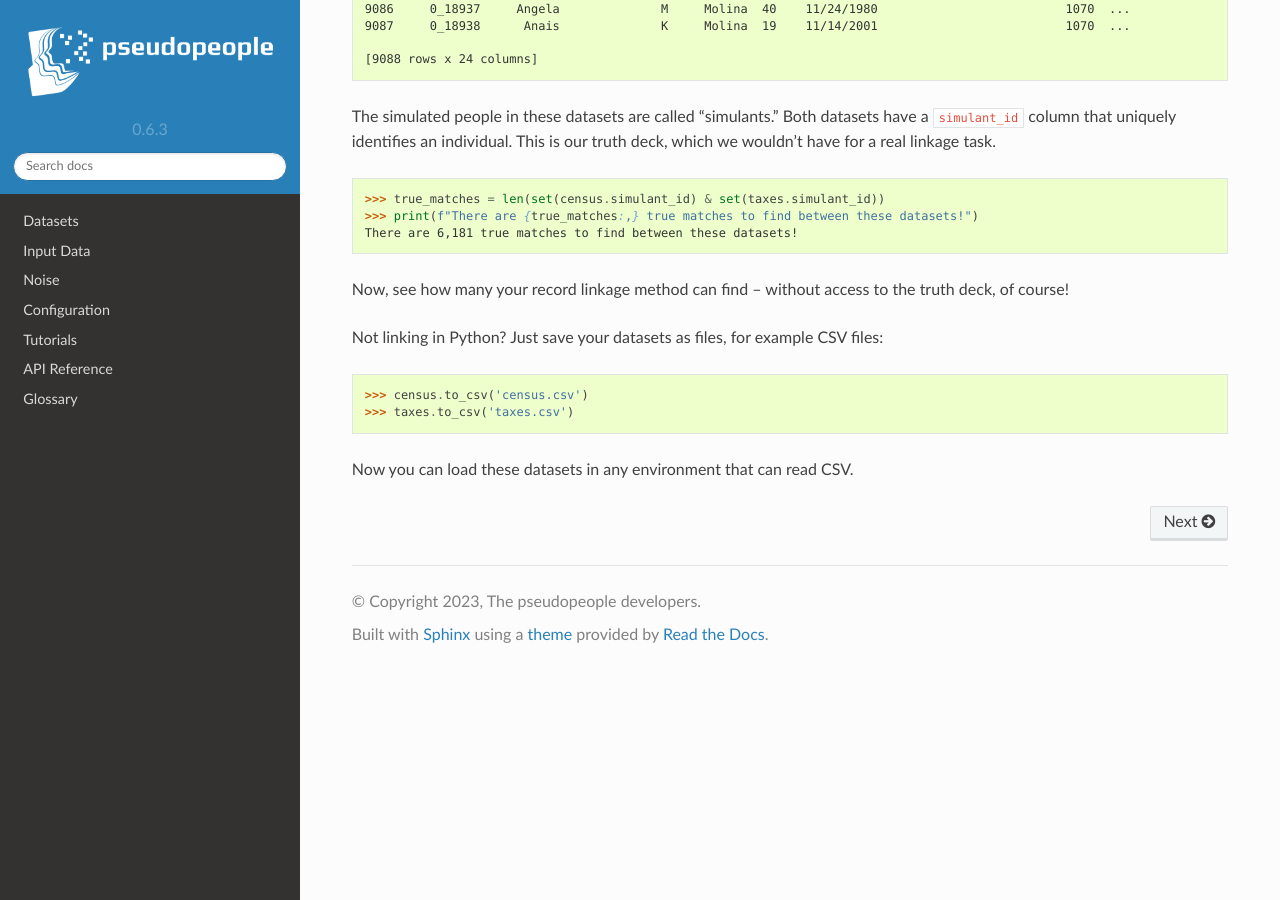
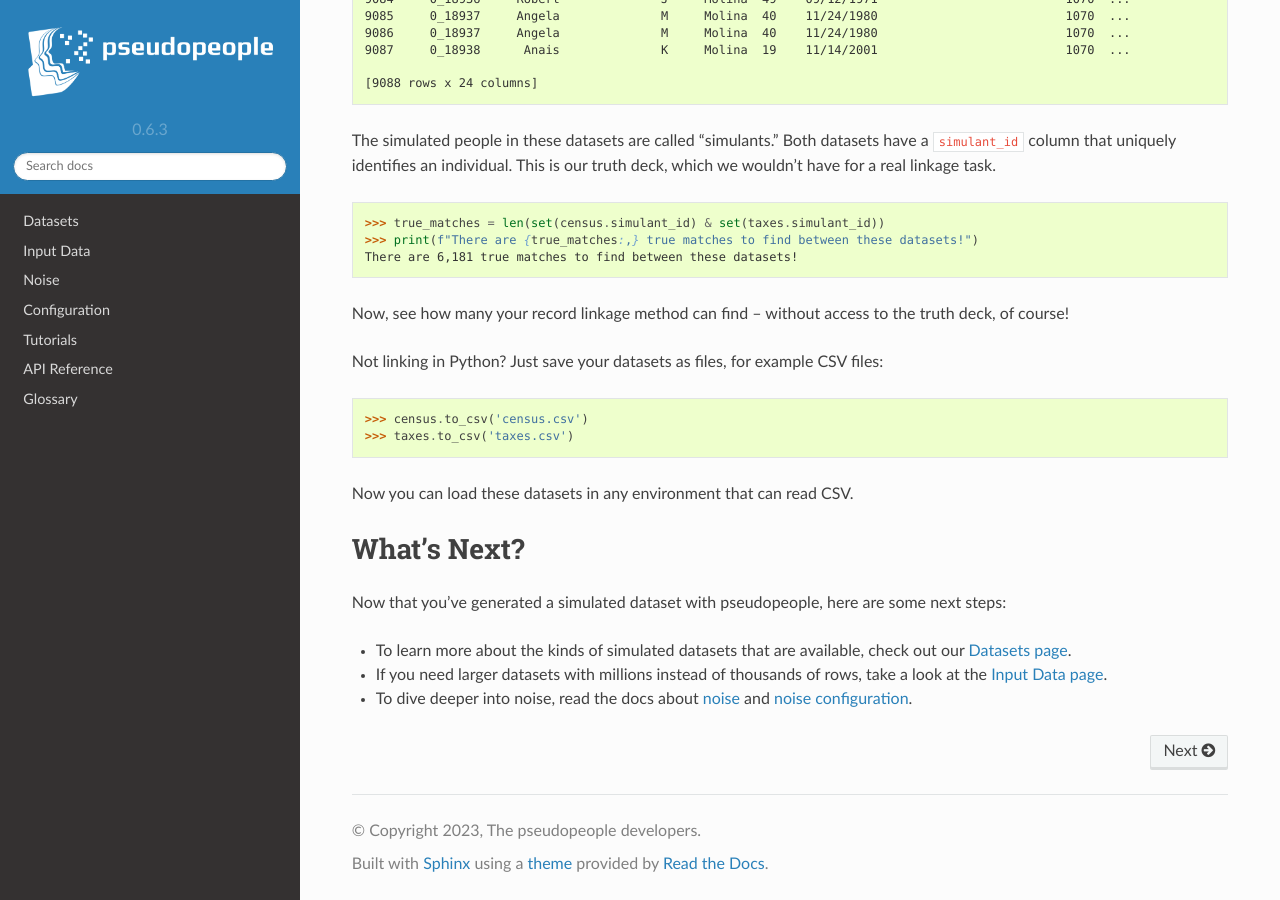
Before and after one commit to ihmeuw/pseudopeople, a Sphinx documentation site: the page built from docs/source/index.rst, in a window 1280 px wide and 900 px high, scrolled down 2000 px. Built offline with Sphinx 7.4.7 and the Read the Docs theme 2.0.0, drawn with Linux system fonts in a browser that asks for light colours; some of the changed text lies outside the part shown.

Commit message:
Change to beta, add next steps after quickstart (#137)

```diff
--- a/docs/source/index.rst
+++ b/docs/source/index.rst
@@ -10,7 +10,7 @@
 | ⚙️ **Customizable**: Configure the levels of noise in each dataset.
 | 💪 **Full-scale**: Supports generating datasets at the size of the real-life US population.
 
-Pseudopeople is currently in an alpha release.
+Pseudopeople is currently in a public beta release.
 Things are still in flux!
 If you notice any issues, please let us know `on GitHub <https://github.com/ihmeuw/pseudopeople/issues>`_.
 
@@ -116,6 +116,23 @@
 
 Now you can load these datasets in any environment that can read CSV.
 
+What's Next?
+------------
+
+Now that you've generated a simulated dataset with pseudopeople,
+here are some next steps:
+
+..
+  * To get started with customizing the noise in your datasets,
+    try out the :ref:`tutorial`
+
+* To learn more about the kinds of simulated datasets that are available,
+  check out our :ref:`Datasets page <datasets_main>`.
+* If you need larger datasets with millions instead of thousands of rows,
+  take a look at the :ref:`Input Data page <input_data_main>`.
+* To dive deeper into noise, read the docs about :ref:`noise <noise_main>` and
+  :ref:`noise configuration <configuration_main>`.
+
 .. toctree::
    :hidden:
    :maxdepth: 2
```
